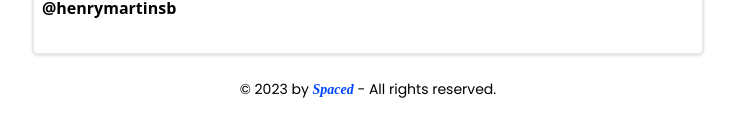
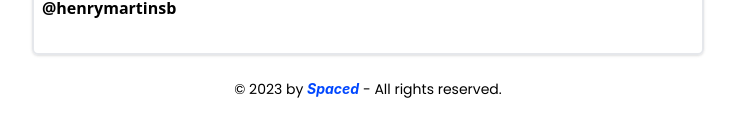
Before and after one commit to henrymartinsb/hym, a Next.js app: page / in a window 1280 px wide. Shown: the part 519-656 px from the top of the page, without its empty margins (272-1007 px from the left). Built offline with nearby package versions, Linux system fonts and the light colour scheme; no server answers; the database is empty.

Commit message:
add apple system font

```diff
--- a/tailwind.config.js
+++ b/tailwind.config.js
@@ -8,7 +8,7 @@ module.exports = {
     extend: {
       fontFamily: {
         poppins: "Poppins",
-        object: "Object Sans",
+        object: [ "-apple-system", "Object Sans"],
       },
       colors: {
         "spaced": "#0047ff"
```
